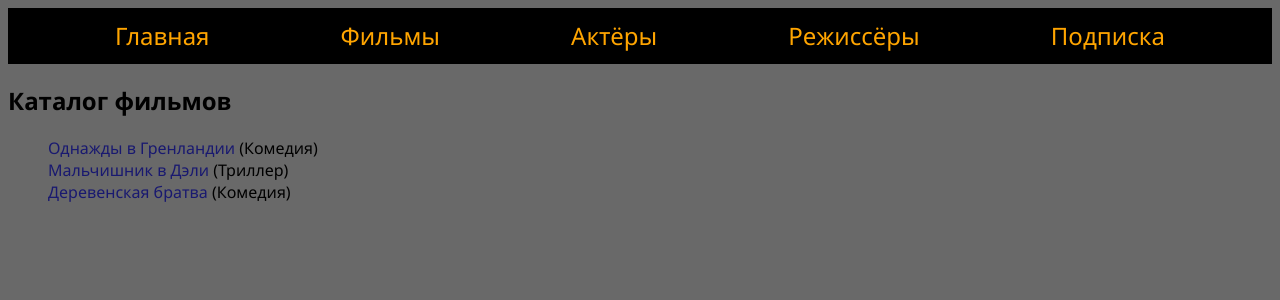
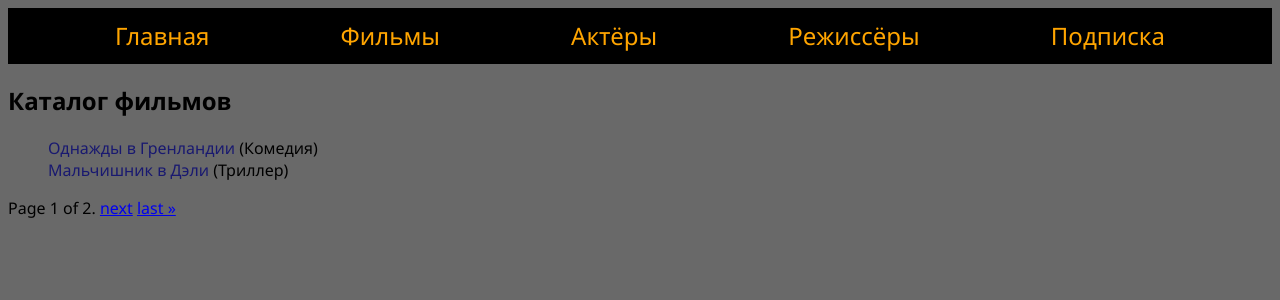
Before and after one commit to SamsaraKid/Lesson61_Project1_ToServer, a Django app: page /kino/ in a window 1280 px wide. Shown: the top 300 px of the page. Run offline with Django 4.2, Linux system fonts and the light colour scheme; data comes from the database, SQL or seed files in the repository; both versions use the stored data as it was after the commit.

Commit message:
ДЗ 56 готово

```diff
--- a/Lesson54_Project1/urls.py
+++ b/Lesson54_Project1/urls.py
@@ -22,6 +22,6 @@ urlpatterns = [
     path('admin/', admin.site.urls),
     path('', views.index, name='home'),
     path('kino/', views.Kinolist.as_view(), name='allkino'),
-    # path('kino/<int:id>/', views.info, name='info'),
-    path('kino/<slug:pk>/', views.KinoDetail.as_view(), name='info'),
+    # path('kino/<int:id>/<str:title>', views.info, name='info'),
+    path('kino/<slug:pk>/<str:title>', views.KinoDetail.as_view(), name='info'),
 ]
--- a/catalog/models.py
+++ b/catalog/models.py
@@ -74,4 +74,5 @@ class Kino(models.Model):
 
 
     def get_absolute_url(self):
-        return reverse('info', args=[self.id])
+        return reverse('info', args=[self.id, self.title])
+        # return f'kino/{self.id}/{self.title}'
--- a/catalog/views.py
+++ b/catalog/views.py
@@ -16,6 +16,7 @@ def index(req):
 from django.views import generic
 class Kinolist(generic.ListView):
     model = Kino
+    paginate_by = 2
 
 # from django.http import HttpResponse
 # def info(req, id):
--- a/templates/catalog/kino_list.html
+++ b/templates/catalog/kino_list.html
@@ -9,4 +9,37 @@
             </li>
         {% endfor %}
     </ul>
+
+{% if is_paginated %}
+{#    <div>#}
+{##}
+{#        {%if page_obj.has_previous %} {# whether the previous page exists #}
+{#            <a href="?page={{page_obj.previous_page_number}}">Пред</a> {# link to the prev page #}
+{#        {% endif %}#}
+{#        <span>страница {{page_obj.number}} из {{ page_obj.paginator.num_pages }}</span> {# the current page number #}
+{##}
+{#        {%if page_obj.has_next %} {# whether the next page exists #}
+{#            <a href="?page={{page_obj.next_page_number}}">След</a> {# link to the next page #}
+{#        {% endif %}#}
+{##}
+{#    </div>#}
+<div class="pagination">
+    <span class="step-links">
+        {% if page_obj.has_previous %}
+        <a href="?page=1">&laquo; first</a>
+        <a href="?page={{ page_obj.previous_page_number }}">previous</a>
+        {% endif %}
+
+        <span class="current">
+            Page {{ page_obj.number }} of {{ page_obj.paginator.num_pages }}.
+        </span>
+
+        {% if page_obj.has_next %}
+        <a href="?page={{ page_obj.next_page_number }}">next</a>
+        <a href="?page={{ page_obj.paginator.num_pages }}">last &raquo;</a>
+        {% endif %}
+    </span>
+</div>
+{% endif %}
+
 {% endblock content %}
```
Also changed, not shown: templates/catalog/kino_detail.html (+12 -10 lines), dbKino.sqlite3.
